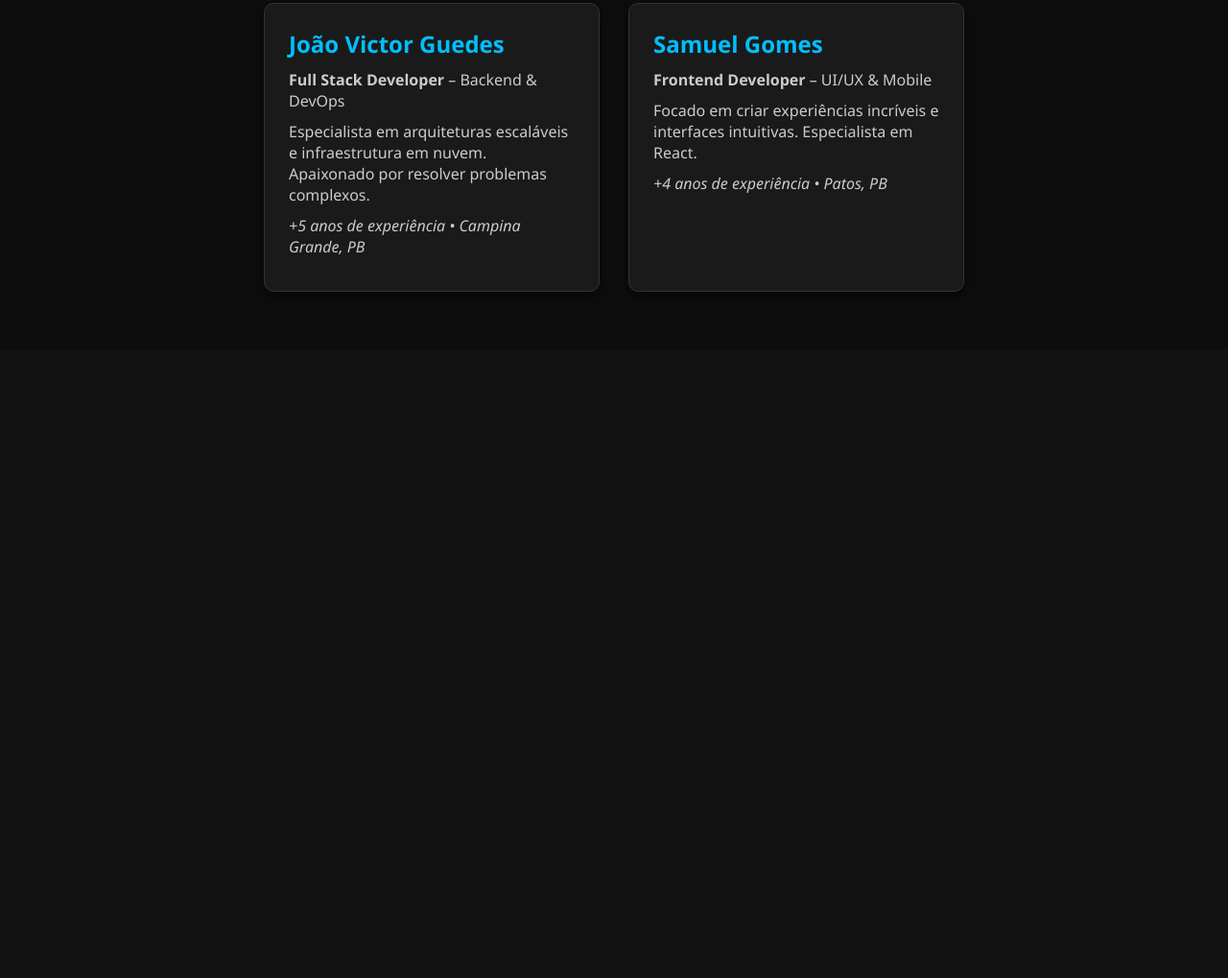
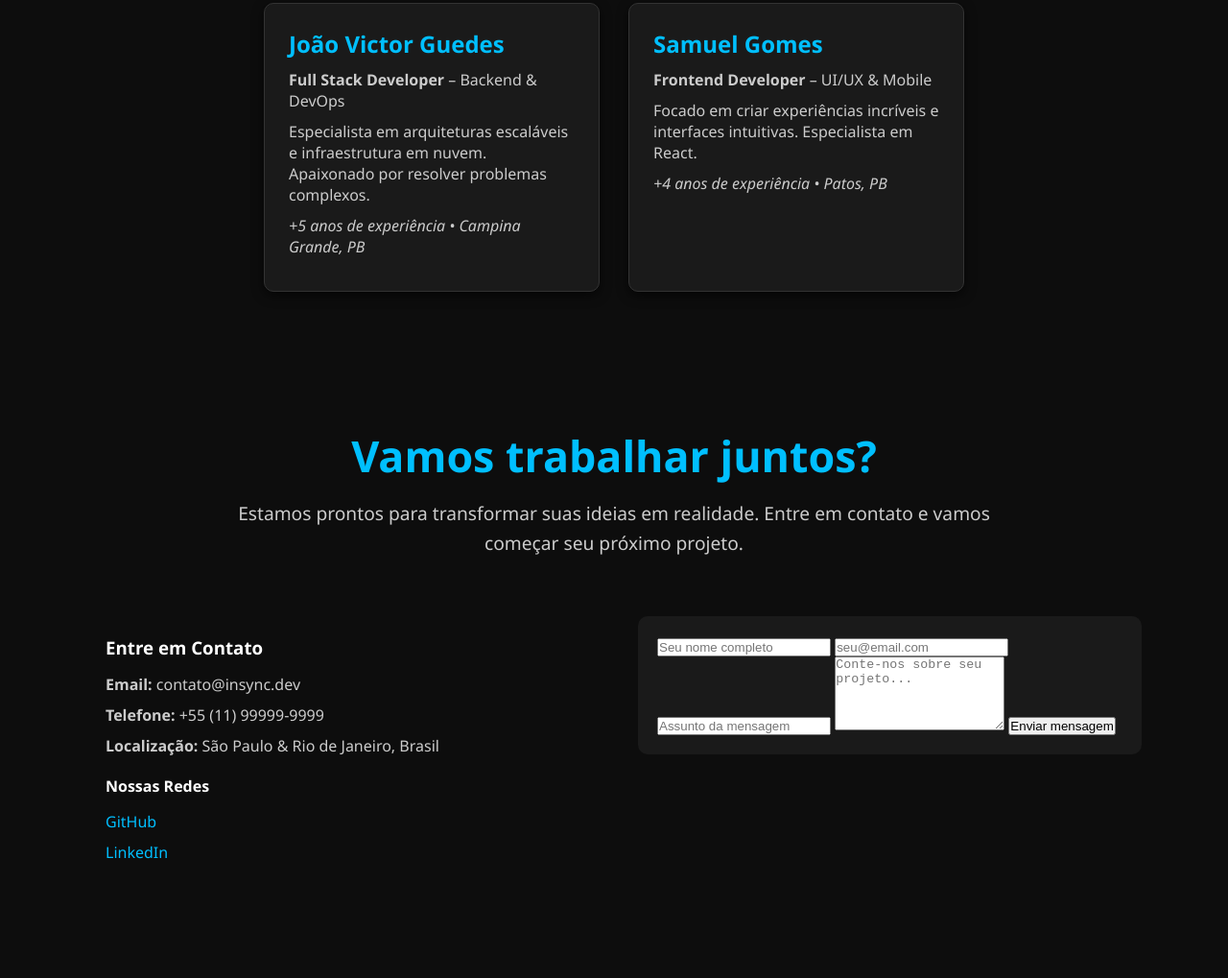
Before and after one commit to SamuelSoaresg/portf-lio-coletivo, a website: page index.html in a window 1280 px wide. Shown: the part 1104-2123 px from the top of the page at 96% size. Before the commit the page ends 1468 px from the top, so only its background shows below. Drawn offline with Linux system fonts and the light colour scheme.

Commit message:
Adiciona seção Vamos trabalhar juntos

```diff
--- a/css/style.css
+++ b/css/style.css
@@ -1,17 +1,14 @@
-
 * {
     margin: 0;
     padding: 0;
     box-sizing: border-box;
 }
 
-
 body {
     background-color: #121212;
     color: #ffffff;
     font-family: Arial, Helvetica, sans-serif;
 }
-
 
 header {
     background-color: #000000;
@@ -22,14 +19,12 @@ header {
     position: relative;
 }
 
-
 header h1 {
     color: #ffffff;
     font-size: 2rem;
     align-items: center;
     gap: 10px;
     text-align: left;
-
 }
 
 header h1 img {
@@ -41,7 +36,6 @@ header h1 span {
     position: relative;
     top: -5px;
 }
-
 
 nav ul {
     list-style: none;
@@ -127,12 +121,14 @@ nav ul li a:hover {
     box-shadow: 0 4px 12px rgba(0,0,0,0.6);
     padding: 25px;
     max-width: 350px;
-    transition: transform 0.3s ease;
+    transition: transform 0.3s ease, box-shadow 0.3s ease, border 0.3s ease;
     color: #eaeaea;
 }
 
 .card:hover {
     transform: translateY(-5px);
+    border: 1px solid #00bfff;
+    box-shadow: 0 0 15px rgba(0, 191, 255, 0.6);
 }
 
 .card h3 {
@@ -146,3 +142,81 @@ nav ul li a:hover {
     font-size: 1em;
     color: #ccc;
 }
+
+.contato {
+padding: 80px 20px;
+background-color: #0d0d0d;
+color: #f5f5f5;
+font-family: 'Segoe UI', sans-serif;
+}
+
+
+.contato .intro {
+text-align: center;
+max-width: 800px;
+margin: 0 auto 60px;
+}
+
+
+.contato .intro h2 {
+font-size: 2.8em;
+margin-bottom: 15px;
+color: #00bfff;
+}
+
+
+.contato .intro p {
+font-size: 1.2em;
+line-height: 1.6;
+color: #ccc;
+}
+
+
+.contato-container {
+display: grid;
+grid-template-columns: 1fr 1fr;
+gap: 50px;
+max-width: 1100px;
+margin: 0 auto;
+align-items: start;
+}
+
+
+.contato-info {
+padding: 20px;
+}
+
+
+.contato-info h3, .contato-info h4 {
+margin-bottom: 15px;
+color: #fff;
+}
+
+
+.contato-info ul {
+list-style: none;
+padding: 0;
+margin-bottom: 20px;
+}
+
+
+.contato-info li {
+margin-bottom: 10px;
+color: #ccc;
+font-size: 1rem;
+}
+
+
+.contato-info a {
+color: #00bfff;
+text-decoration: none;
+display: inline-block;
+margin-right: 10px;
+}
+
+
+.formulario {
+background-color: #1a1a1a;
+padding: 20px;
+border-radius: 10px;
+}
--- a/index.html
+++ b/index.html
@@ -54,5 +54,42 @@
         </div>
       </section>
 
+      </section>
+
+<section id="contato" class="contato">
+<div class="intro">
+<h2>Vamos trabalhar juntos?</h2>
+<p>Estamos prontos para transformar suas ideias em realidade. Entre em contato e vamos começar seu próximo projeto.</p>
+</div>
+
+
+<div class="contato-container">
+<div class="contato-info">
+<h3>Entre em Contato</h3>
+<ul>
+<li><strong>Email:</strong> contato@insync.dev</li>
+<li><strong>Telefone:</strong> +55 (11) 99999-9999</li>
+<li><strong>Localização:</strong> São Paulo & Rio de Janeiro, Brasil</li>
+</ul>
+<h4>Nossas Redes</h4>
+<ul>
+<li><a href="#">GitHub</a></li>
+<li><a href="#">LinkedIn</a></li>
+</ul>
+</div>
+
+
+<div class="formulario">
+<form action="#" method="post">
+<input type="text" name="nome" placeholder="Seu nome completo" required>
+<input type="email" name="email" placeholder="seu@email.com" required>
+<input type="text" name="assunto" placeholder="Assunto da mensagem" required>
+<textarea name="mensagem" placeholder="Conte-nos sobre seu projeto..." rows="5" required></textarea>
+<button type="submit">Enviar mensagem</button>
+</form>
+</div>
+</div>
+</section>
+
 </body>
 </html>
```
Lines whose indentation alone changed are shown as unchanged.
